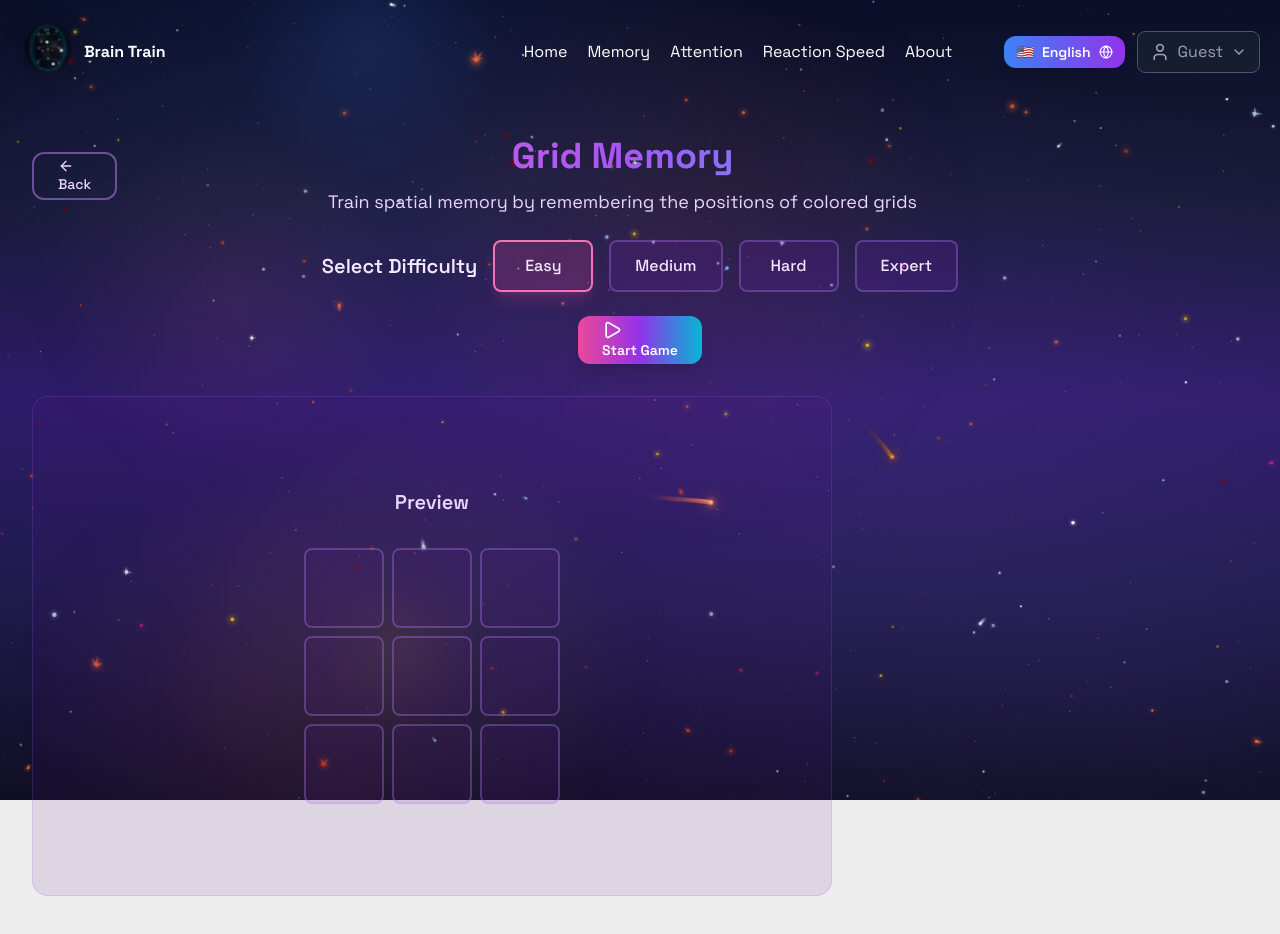
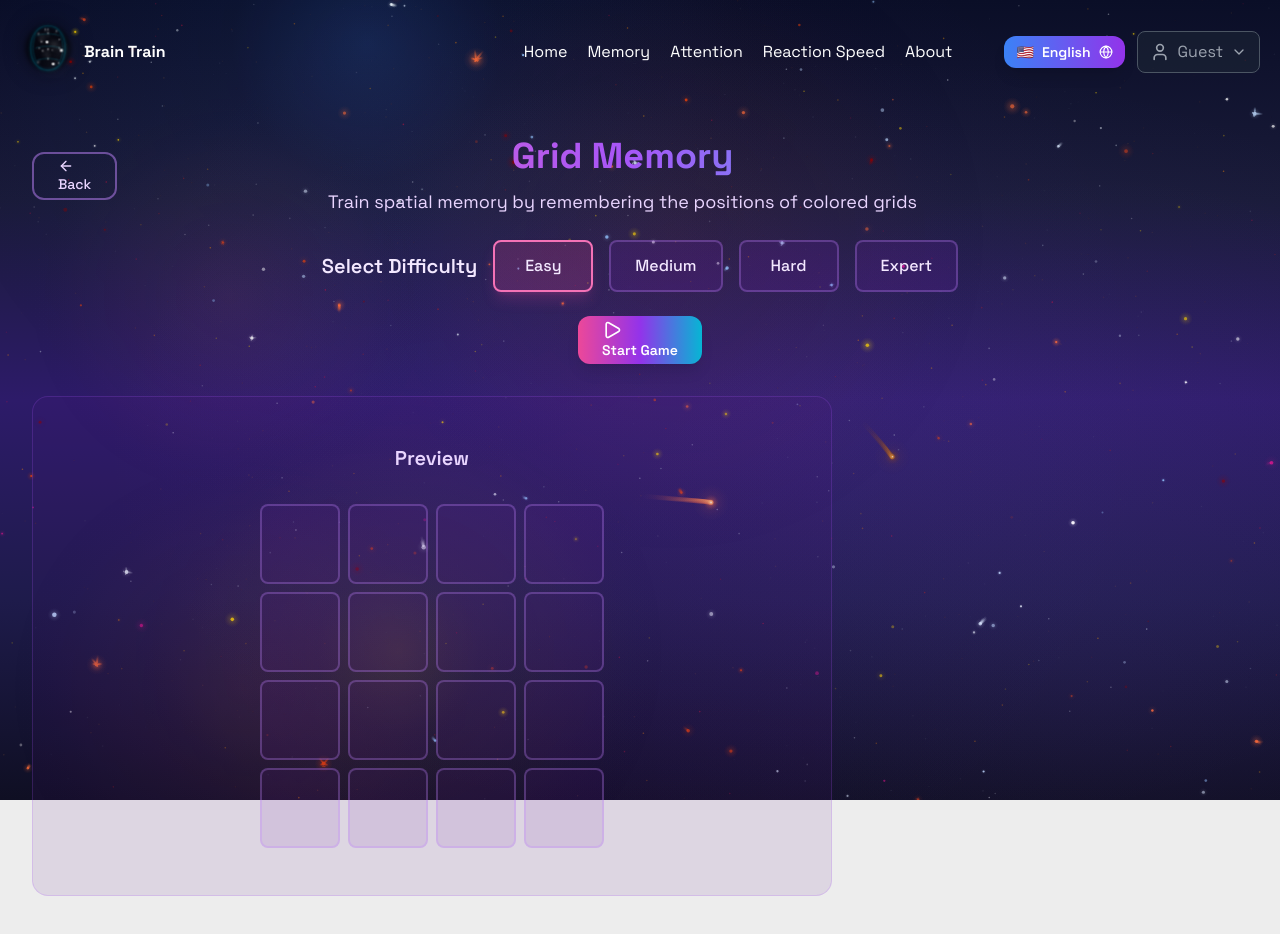
Before and after one commit to hhzero/brain-train, a Next.js app: page /en/train/grid-memory in a window 1280 px wide. Built offline with nearby package versions, Linux system fonts and the light colour scheme.

Commit message:
feat(网格记忆): 调整难度配置参数以增加游戏挑战性

```diff
--- a/src/app/[locale]/train/grid-memory/GridMemoryClient.tsx
+++ b/src/app/[locale]/train/grid-memory/GridMemoryClient.tsx
@@ -102,10 +102,10 @@ function GridMemoryClientContent() {
 
   // 难度配置
   const difficulties: DifficultyConfig[] = useMemo(() => [
-    { gridSize: 3, markedCells: 3, memoryTime: 3000, name: t('difficulty.easy') },
-    { gridSize: 4, markedCells: 5, memoryTime: 4000, name: t('difficulty.medium') },
-    { gridSize: 5, markedCells: 7, memoryTime: 5000, name: t('difficulty.hard') },
-    { gridSize: 6, markedCells: 9, memoryTime: 6000, name: t('difficulty.expert') }
+    { gridSize: 4, markedCells: 5, memoryTime: 3000, name: t('difficulty.easy') },
+    { gridSize: 5, markedCells: 7, memoryTime: 4000, name: t('difficulty.medium') },
+    { gridSize: 6, markedCells: 9, memoryTime: 5000, name: t('difficulty.hard') },
+    { gridSize: 9, markedCells: 21, memoryTime: 6000, name: t('difficulty.expert') }
   ], [t])
 
   // 初始化网格
```
